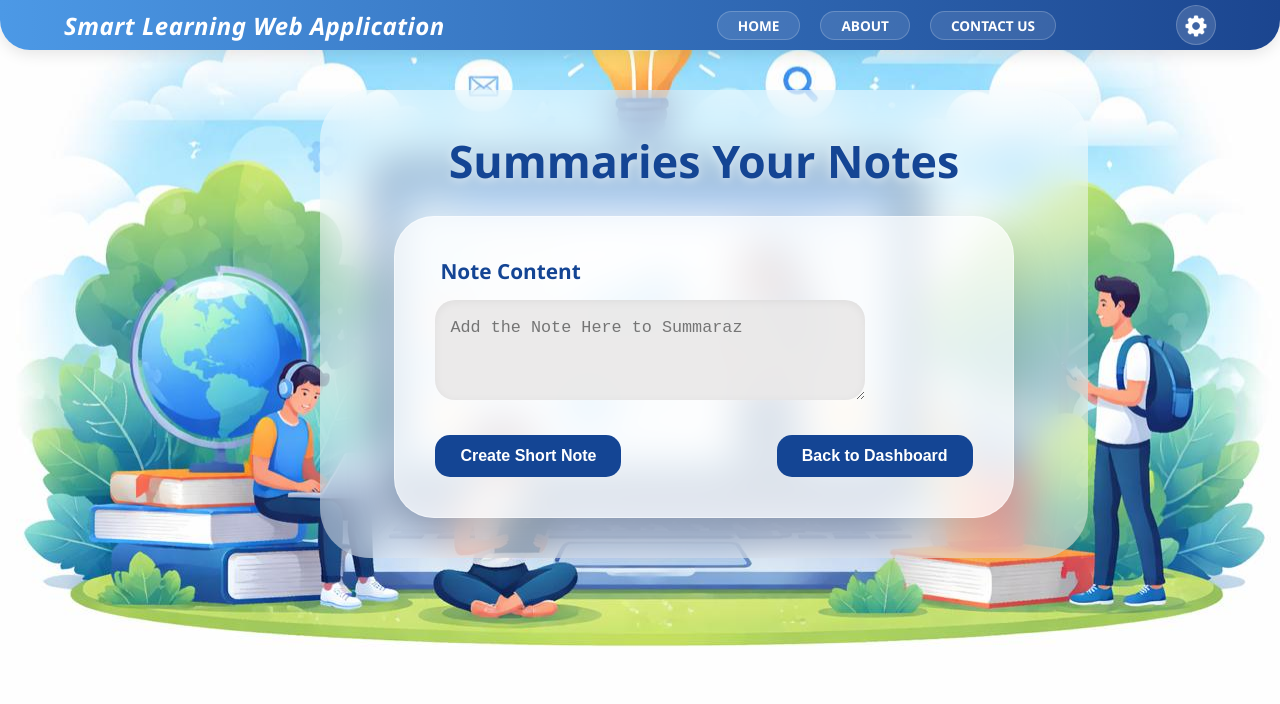
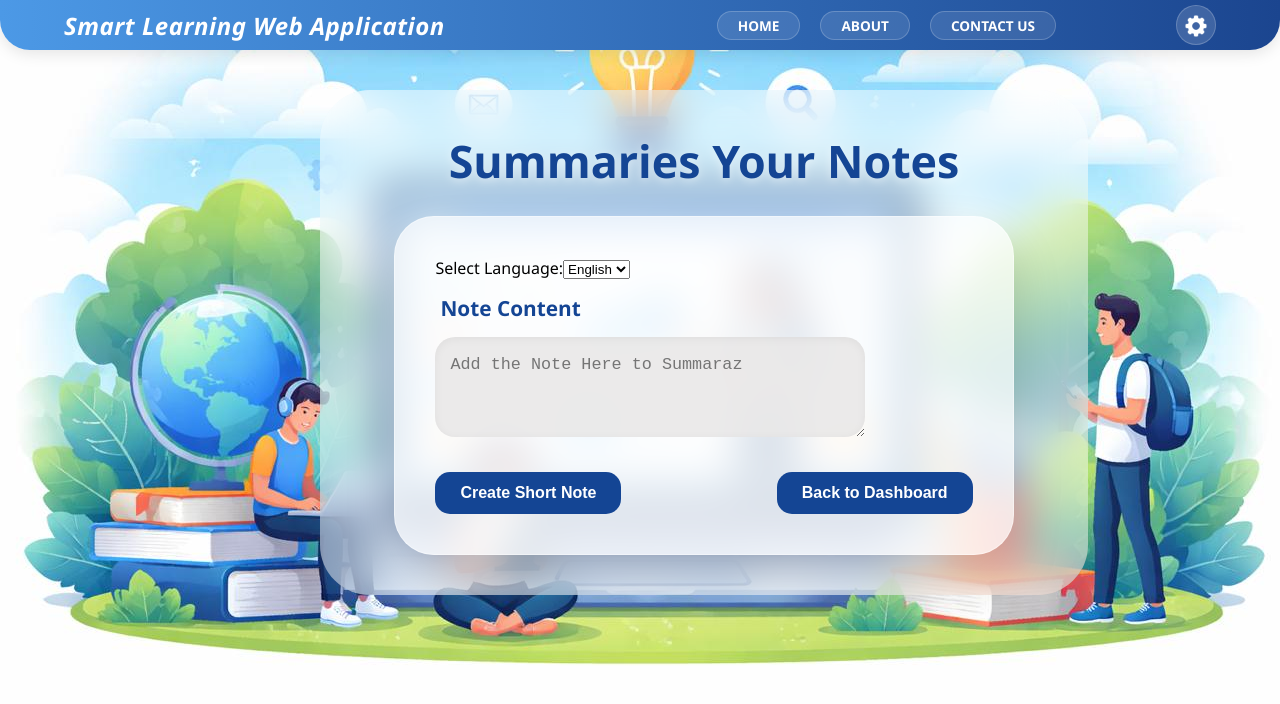
Before and after one commit to KeshaCodeolima/smart-learning-web-app-frontend, a React (Create React App) app: page /note in a window 1280 px wide. Shown: the top 704 px of the page. Built offline with nearby package versions, Linux system fonts and the light colour scheme.

Commit message:
(quiz-note-creation): Add the new code lines to send the note summariz text to backend with the select language.

```diff
--- a/src/Components/Dashboard/dashboardnotes/dashboardnotes.jsx
+++ b/src/Components/Dashboard/dashboardnotes/dashboardnotes.jsx
@@ -6,6 +6,7 @@ import axios from 'axios';
 function Dashboardnotes() {
 
     const [noteContent, setNoteContent] = useState('');
+    const [language, setLanguage] = useState('English');
     const [summary, setSummary] = useState('');
     const [isLoading, setIsLoading] = useState(false);
 
@@ -16,9 +17,18 @@ function Dashboardnotes() {
         setIsLoading(true);
         try {
             const response = await axios.post('http://localhost:5000/api/users/note', {
-                text: noteContent
+                text: noteContent,
+                language: language
             });
-            setSummary(response.data.summary);
+
+            const summarytext = response.data.summary;
+            const bulletPoints = summarytext
+                .split(/\. |\n\n|•/)
+                .map(point => point.trim())
+                .filter(point => point.length > 0);
+
+            setSummary(bulletPoints);
+
         } catch (error) {
             console.error("Error Summarizing:", error);
             alert("Something went wrong with Note Summarizing")
@@ -32,6 +42,20 @@ function Dashboardnotes() {
             <div className="notemain">
                 <h2>Summaries Your Notes</h2>
                 <div className="notemain2">
+                    <div className='language-container'>
+                        <label htmlFor="language">Select Language:</label>
+                        <select
+                            className='language-selector'
+                            id="language"
+                            value={language}
+                            onChange={(e) => setLanguage(e.target.value)}
+                        >
+                            <option value="English">English</option>
+                            <option value="Tamil">Tamil</option>
+                            <option value="Sinhala">Sinhala</option>
+                        </select>
+                    </div>
+
                     <span>Note Content</span>
                     <textarea name="question" placeholder='Add the Note Here to Summaraz' value={noteContent}
                         onChange={(e) => setNoteContent(e.target.value)}></textarea>
```
